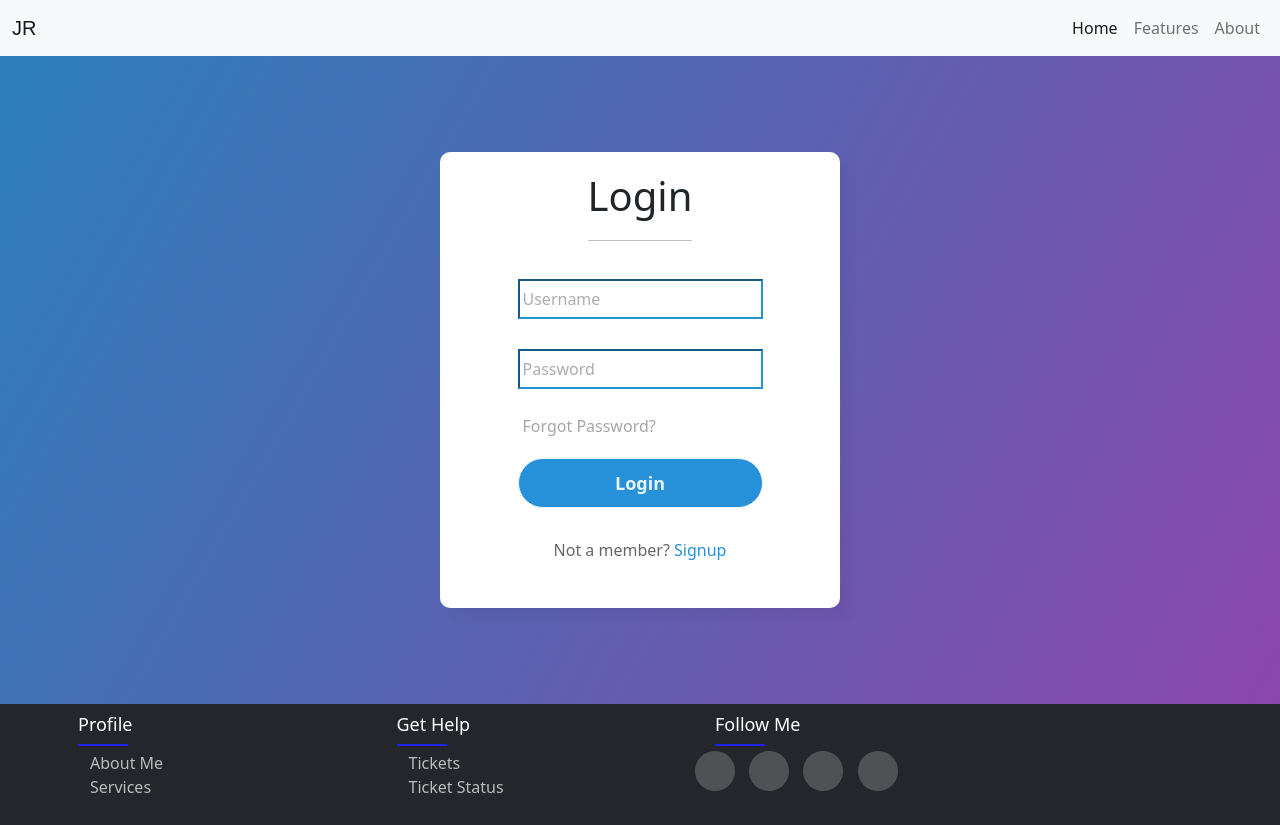
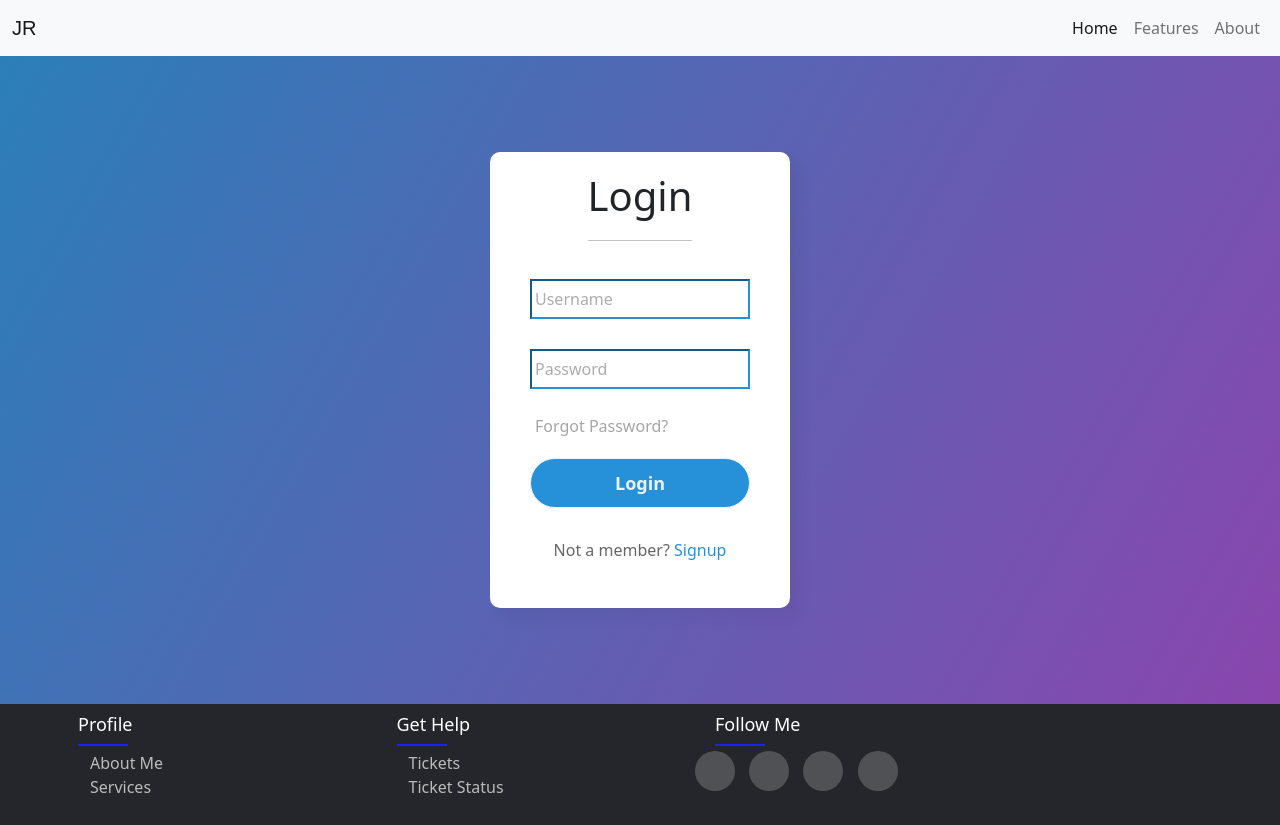
Before and after one commit to Jeyzen/Form-Django, a Django app: page / in a window 1280 px wide. Run offline with Django 4.2, Linux system fonts and the light colour scheme.

Commit message:
Update V3 Login Form

```diff
--- a/portfolio/static/main.css
+++ b/portfolio/static/main.css
@@ -2,8 +2,8 @@ body {
   margin: 0;
   padding: 0;
   background: linear-gradient(120deg, #2980b9, #8e44ad);
-  height: 100vh;
-  overflow: auto;
+  min-height: 100vh;
+  width: 100%;
 }
 .navbar-brand {
   box-sizing: border-box;
@@ -21,6 +21,7 @@ body {
   display: flex;
   justify-content: center;
   align-items: center;
+
 }
 
 .center {
@@ -28,7 +29,7 @@ body {
   flex-direction: column;
   justify-content: center;
   align-items: center;
-  width: 400px;
+  width: 300px;
   background: white;
   border-radius: 10px;
   box-shadow: 10px 10px 15px rgba(0, 0, 0, 0.05);
--- a/portfolio/templates/layout.html
+++ b/portfolio/templates/layout.html
@@ -7,7 +7,6 @@
         <title></title>
         <meta name="description" content="">
         <meta name="viewport" content="width=device-width, initial-scale=1">
-        <link rel="stylesheet" href="{% static 'main.css' %}">
         <link href="https://cdn.jsdelivr.net/npm/bootstrap@5.1.3/dist/css/bootstrap.min.css"
         rel="stylesheet" integrity="sha384-1BmE4kWBq78iYhFldvKuhfTAU6auU8tT94WrHftjDbrCEXSU1oBoqyl2QvZ6jIW3" crossorigin="anonymous">
     </head>
```
